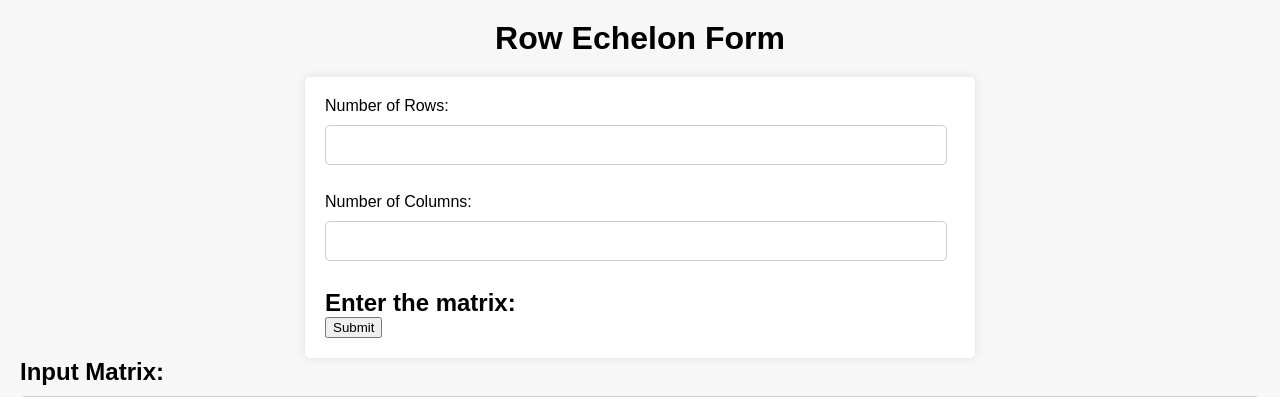
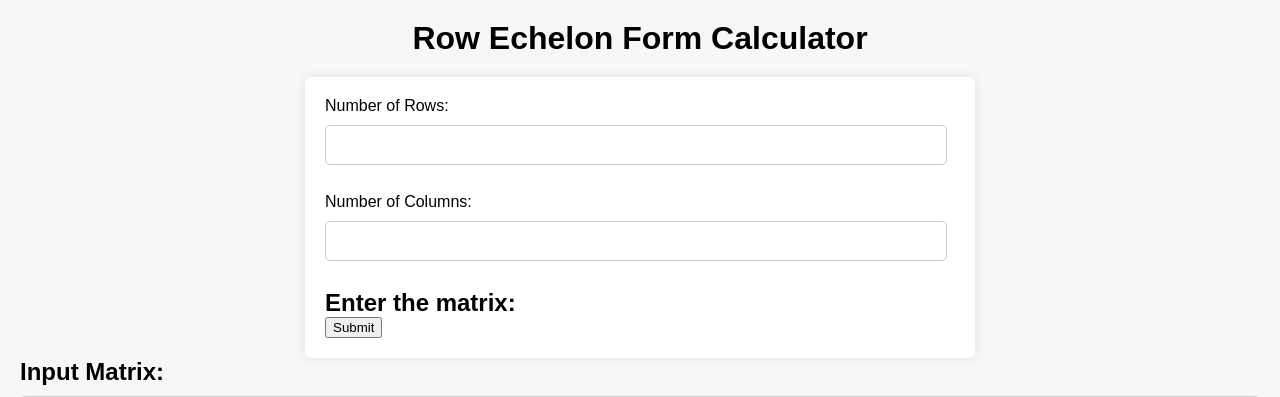
Before and after one commit to dhairyathedev/ref-solver, a Flask app: page / in a window 1280 px wide. Shown: the top 397 px of the page. Run offline with Flask 3, Linux system fonts and the light colour scheme.

Commit message:
Update index.html

```diff
--- a/templates/index.html
+++ b/templates/index.html
@@ -92,7 +92,7 @@
     </style>
 </head>
 <body>
-    <h1>Row Echelon Form</h1>
+    <h1>Row Echelon Form Calculator</h1>
     <form method="POST">
         <label for="rows">Number of Rows:</label>
         <input type="number" id="rows" name="rows" required>
```
